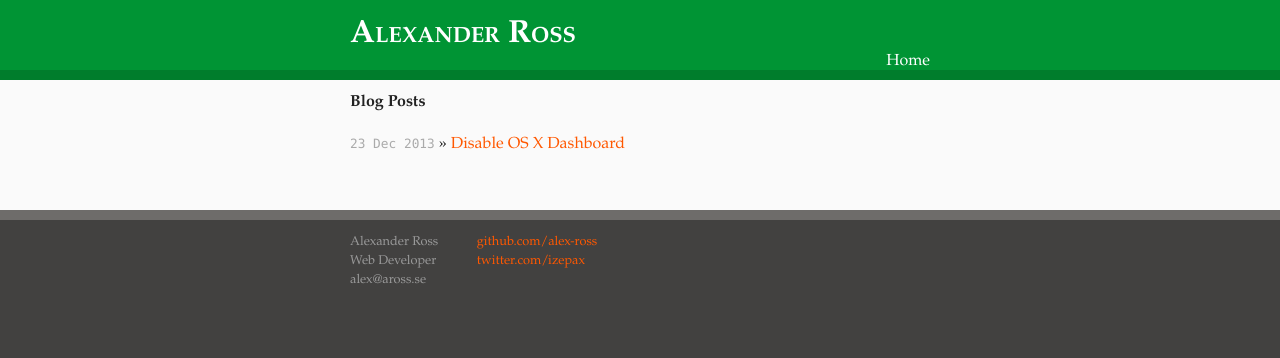
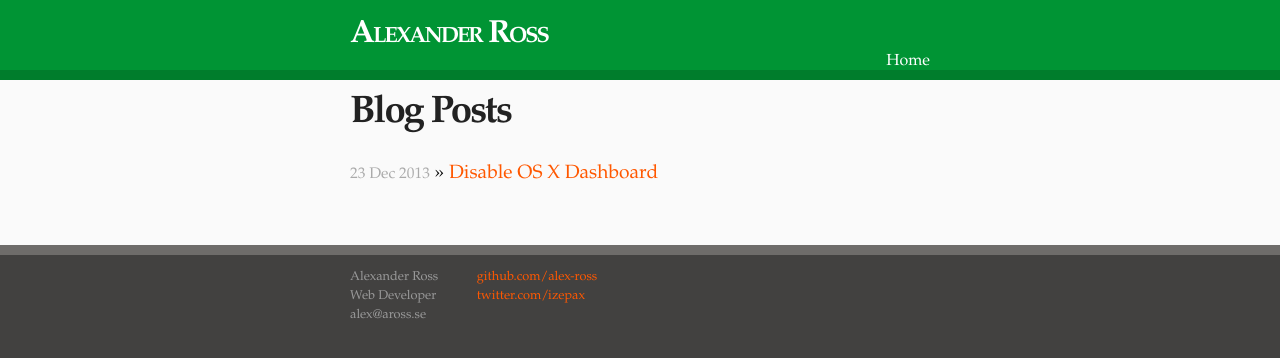
Before and after one commit to alex-ross/alex-ross.github.io, a Jekyll site: the page built from index.html, in a window 1280 px wide. Shown: the top 358 px of the page. Built offline with Jekyll 4.4.1, drawn with Linux system fonts in a browser that asks for light colours; Markdown is read by kramdown in place of the engine named in the settings.

Commit message:
Improves index pages design

```diff
--- a/css/main.css
+++ b/css/main.css
@@ -26,7 +26,11 @@ h1, h2, h3, h4, h5, h6 {
 }
 
 h1 {
-  margin-bottom: 1em;
+  font-family: "Palatino Linotype", "Book Antiqua", Palatino, serif;
+  font-size: 2.4em;
+  line-height: 1.25em;
+  letter-spacing: -2px;
+  margin: 0 auto 0.5em;
 }
 
 p {
@@ -112,10 +116,15 @@ footer .rss img {
 }
 .posts li {
   line-height: 1.75em;
+  font-size: 120%;
+  width: 100%;
+  border-bottom: 1px solid #aaa;
+}
+.posts li:last-of-type {
+  border-bottom: 1px solid transparent;
 }
 .posts span {
   color: #aaa;
-  font-family: Monaco, "Courier New", monospace;
   font-size: 80%;
 }
 
@@ -141,13 +150,6 @@ footer .rss img {
 /* Posts
 /*
 /*****************************************************************************/
-article header h1 {
-  font-family: "Palatino Linotype", "Book Antiqua", Palatino, serif;
-  font-size: 2.4em;
-  line-height: 1.25em;
-  letter-spacing: -2px;
-  margin: 0 auto 0.5em;
-}
 article .post-content {
   /* standard */
   /* terminal */
@@ -176,5 +178,3 @@ article .post-content pre.terminal {
   border: 1px solid #222222;
   color: #FFF;
 }
-article .post-content pre.terminal code {
-}
```
